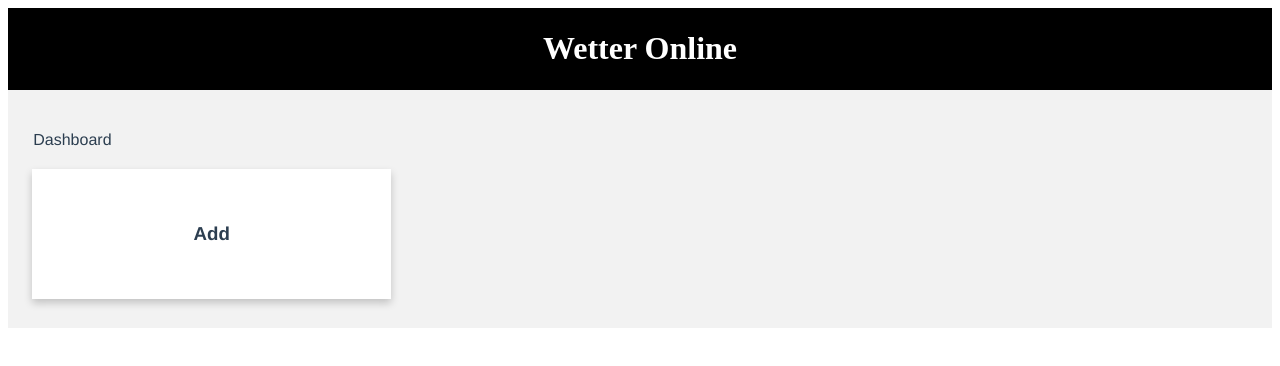
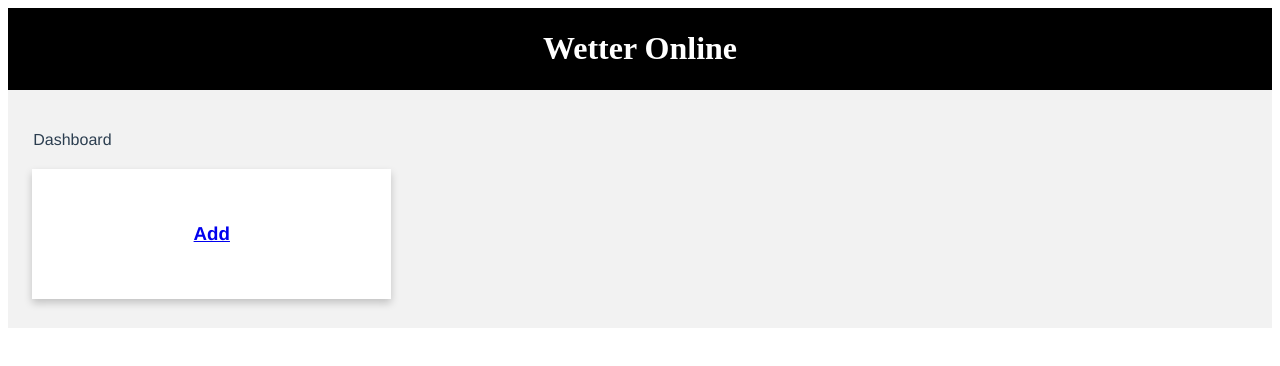
Before and after one commit to ahmedgadit/weatherfront, a Vue app: page / in a window 1280 px wide. Shown: the top 366 px of the page. Built offline with nearby package versions, Linux system fonts and the light colour scheme; no server answers.

Commit message:
done adding dummy url to weather detail

```diff
--- a/src/views/dashboard.vue
+++ b/src/views/dashboard.vue
@@ -6,10 +6,9 @@
 				<weather-card :weather="weather"></weather-card>
 			</template>
 			<div class="column">
-				<router-link  :to="{ name: 'Weatherdetail', params: {'city':'keil'} }"></router-link>
+				<router-link  :to="{ name: 'Weatherdetail', params: {'city':'keil'} }">
 					<div class="card">
 						<div>
-						{{ weather.city }}
 						</div>
 						<div class="row">
 							<div>
@@ -17,6 +16,7 @@
 							</div>
 						</div>
 					</div>
+				</router-link>
 			</div>
 		</div>
 	</div>
```
Lines whose indentation alone changed are shown as unchanged.
